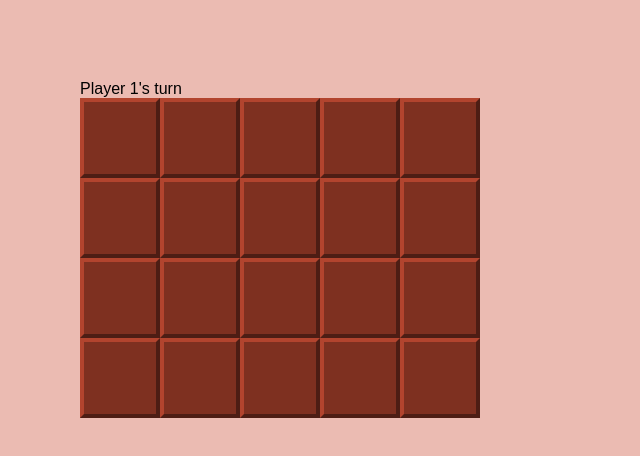
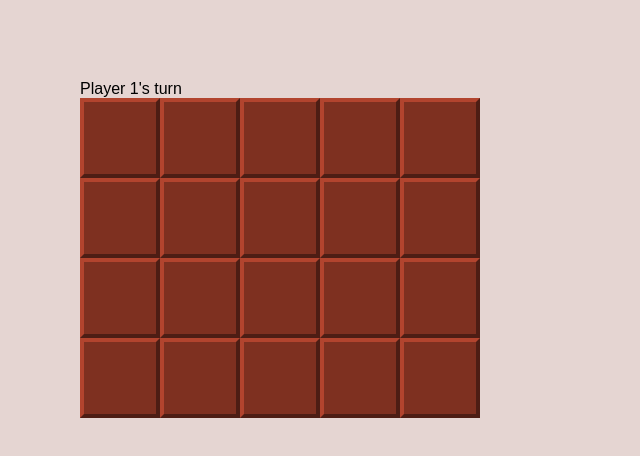
Before and after one commit to nikhilNathwani/Chomp, a React (Create React App) app in the folder src/: page / in a window 1280 px wide. Shown: the top 456 px of the page, without its empty margins (0-640 px from the left). Built offline with nearby package versions, Linux system fonts and the light colour scheme.

Commit message:
Made background color less saturated

```diff
--- a/src/styles.css
+++ b/src/styles.css
@@ -9,7 +9,7 @@
 body {
 	font-family: sans-serif;
 	margin: 80px;
-	background-color: hsl(10, 59%, 81%);
+	background-color: hsl(10, 26%, 86%);
 }
 
 .board-row {
```
